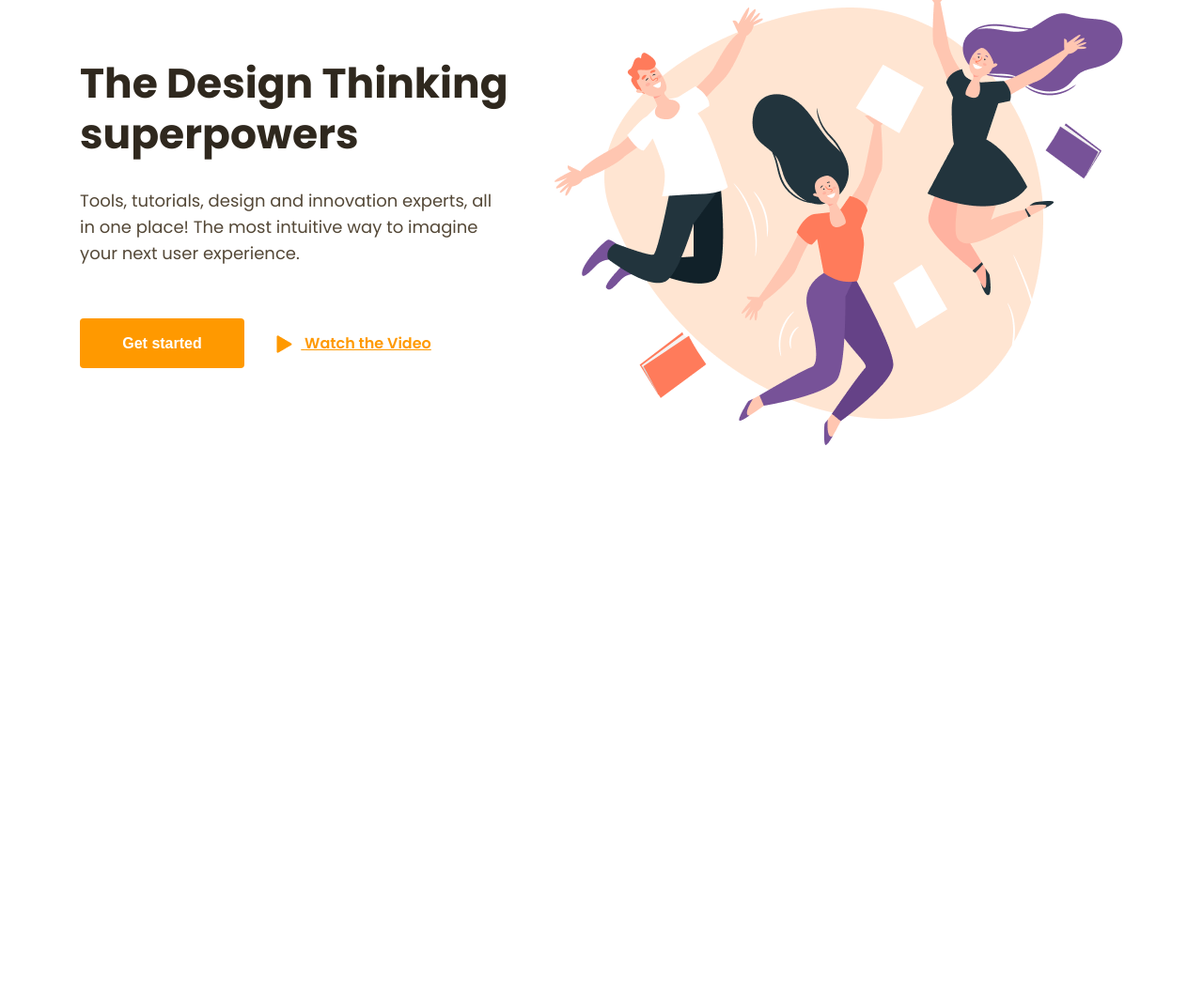
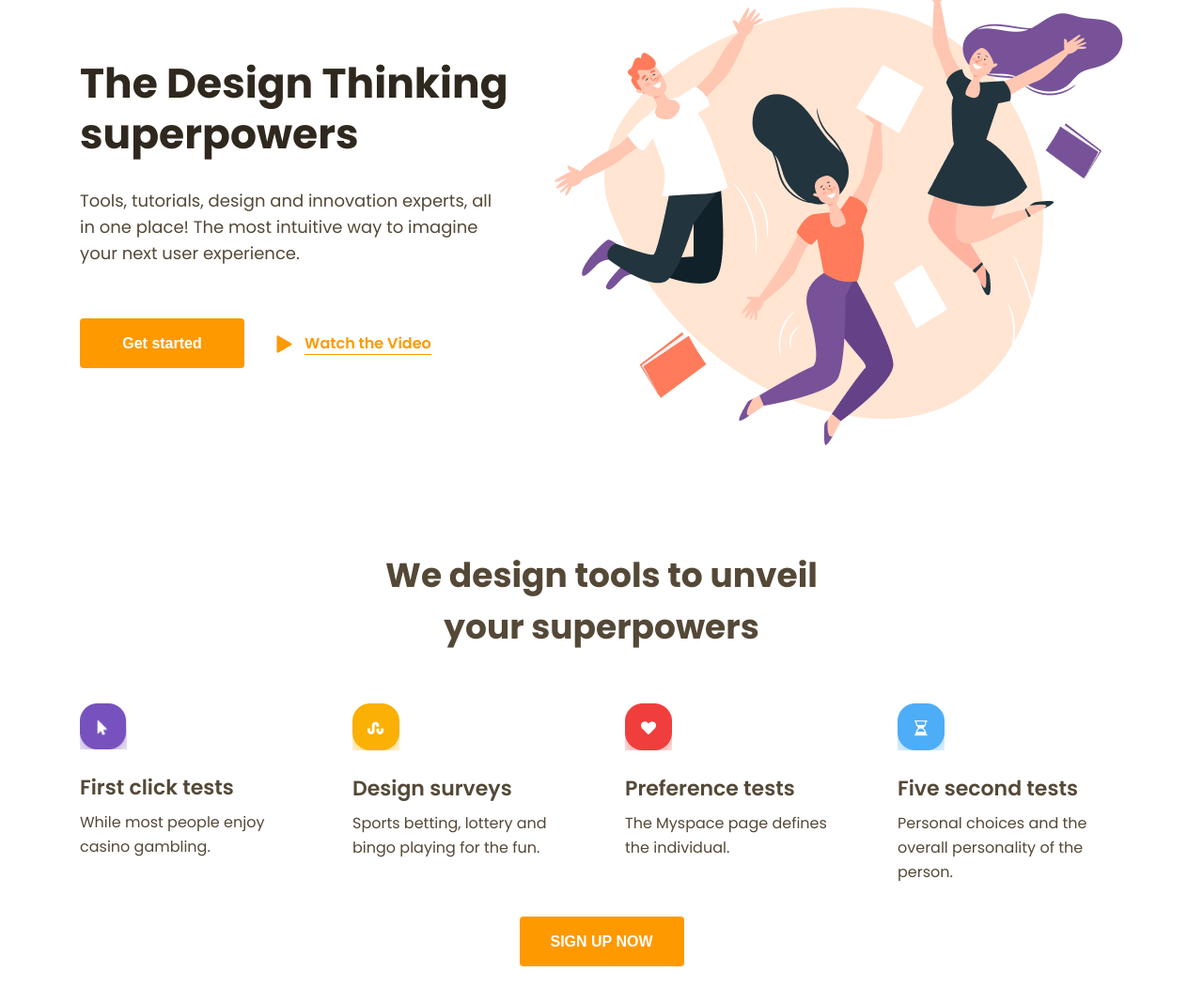
Before and after one commit to oksana-svynarova/Productly, a plain HTML site: page index.html in a window 1280 px wide. Shown: the part 145-1212 px from the top of the page at 94% size. Before the commit the page ends 800 px from the top, so only its background shows below. Drawn offline with Linux system fonts and the light colour scheme.

Commit message:
feat: add feature section with styles

```diff
--- a/css/style.css
+++ b/css/style.css
@@ -11,6 +11,7 @@ body {
   font-family: "Poppins", sans-serif;
   font-style: normal;
   color: var(--main-text-color);
+  font-size: var(--main-font-size);
 }
 
 .container {
@@ -36,7 +37,7 @@ body {
   margin-right: 320px;
 }
 
-.logo__link, .nav__link, .button__link{
+.logo__link, .nav__link, .button__link, .video__link {
   text-decoration: none;
 }
 
@@ -83,7 +84,7 @@ body {
   background-color: var(--button-text-color);
 }
 
-.button-sign-up, .button-hero {
+.button-sign-up, .button-section {
   width: 110px;
   border: none;
   background-color: var(--button-bg-color);
@@ -95,7 +96,7 @@ body {
   color: var(--button-text-color);
 }
 
-.button-sign-up:hover, .button-hero:hover {
+.button-sign-up:hover, .button-section:hover {
   border: 1px solid var(--button-bg-color);
   background-color: var(--button-text-color);
   color: var(--title-text-color);
@@ -104,6 +105,7 @@ body {
 /*hero-section*/
 .hero-section {
   justify-content: space-between;
+  margin-bottom: 110px;
 }
 
 .hero-section .section__title {
@@ -120,19 +122,62 @@ body {
   margin-bottom: 55px;
 }
 
-.button-hero {
+.button-section {
   height: 53px;
   width: 175px;
-  margin-right: 30px;
 }
 
 .video__link {
   color: var(--button-bg-color);
   font-weight: 600;
   transition: all 0.3s ease;
+  margin-left: 30px;
 }
 
 .video__icon {
   max-width: 20px;
   margin-right: 9px;
 }
+
+.video__text {
+  border-bottom: 1px solid var(--button-bg-color);
+}
+
+/*feature-section*/
+.feature-section {
+  text-align: center;
+  margin-bottom: 210px;
+}
+
+.section__title {
+  font-size: var(--section-title-font-size);
+  font-weight: 700;
+  line-height: normal;
+  margin-bottom: 54px;
+}
+
+.items {
+  text-align: left;
+  align-items: start;
+  justify-content: space-between;
+  margin-bottom: 34px;
+}
+
+.item {
+  max-width: 240px;
+}
+
+.item__img {
+  max-width: 50px;
+  margin-bottom: 30px;
+}
+
+.section__subtitle {
+  font-size: var(--section-subtitle-font-size);
+  font-weight: 600;
+  margin-bottom: 13px;
+}
+
+.section__text {
+  line-height: 26px;
+}
--- a/index.html
+++ b/index.html
@@ -59,7 +59,7 @@
               your next user experience.
             </p>
             <a href="#" class="button__link">
-              <button type="submit" class="button button-hero">
+              <button type="submit" class="button button-section">
                 <span class="button__text">Get started</span>
               </button>
             </a>
@@ -72,6 +72,48 @@
             <img src="./assets/images/superpowers.png" alt="Jumping people" class="section__img">
           </div>
         </section>
+        <section class="feature-section">
+          <h2 class="section__title">
+            We design tools to unveil<br>your superpowers
+          </h2>
+          <ul class="items flex">
+            <li class="item">
+              <img src="./assets/icons/first_click_tests.png" alt="First click tests" class="item__img">
+              <h3 class="section__subtitle">
+                First click tests
+              </h3>
+              <p class="section__text">
+                While most people enjoy casino gambling.
+              </p>
+            </li>
+            <li class="item">
+              <img src="./assets/icons/design_surveys.png" alt="Design surveys" class="item__img">
+              <h3 class="section__subtitle">Design surveys</h3>
+              <p class="section__text">
+                Sports betting, lottery and bingo playing for the fun.
+              </p>
+            </li>
+            <li class="item">
+              <img src="./assets/icons/preference_tests.png" alt="Preference tests" class="item__img">
+              <h3 class="section__subtitle">Preference tests</h3>
+              <p class="section__text">
+                The Myspace page defines the individual.
+              </p>
+            </li>
+            <li class="item">
+              <img src="./assets/icons/five_second_tests.png" alt="Five second tests" class="item__img">
+              <h3 class="section__subtitle">Five second tests</h3>
+              <p class="section__text">
+                Personal choices and the overall personality of the person.
+              </p>
+            </li>
+          </ul>
+          <a href="#" class="button__link">
+              <button type="submit" class="button button-section">
+                <span class="button__text">SIGN UP NOW</span>
+              </button>
+            </a>
+        </section>
 
       </main>
     </div>
```
